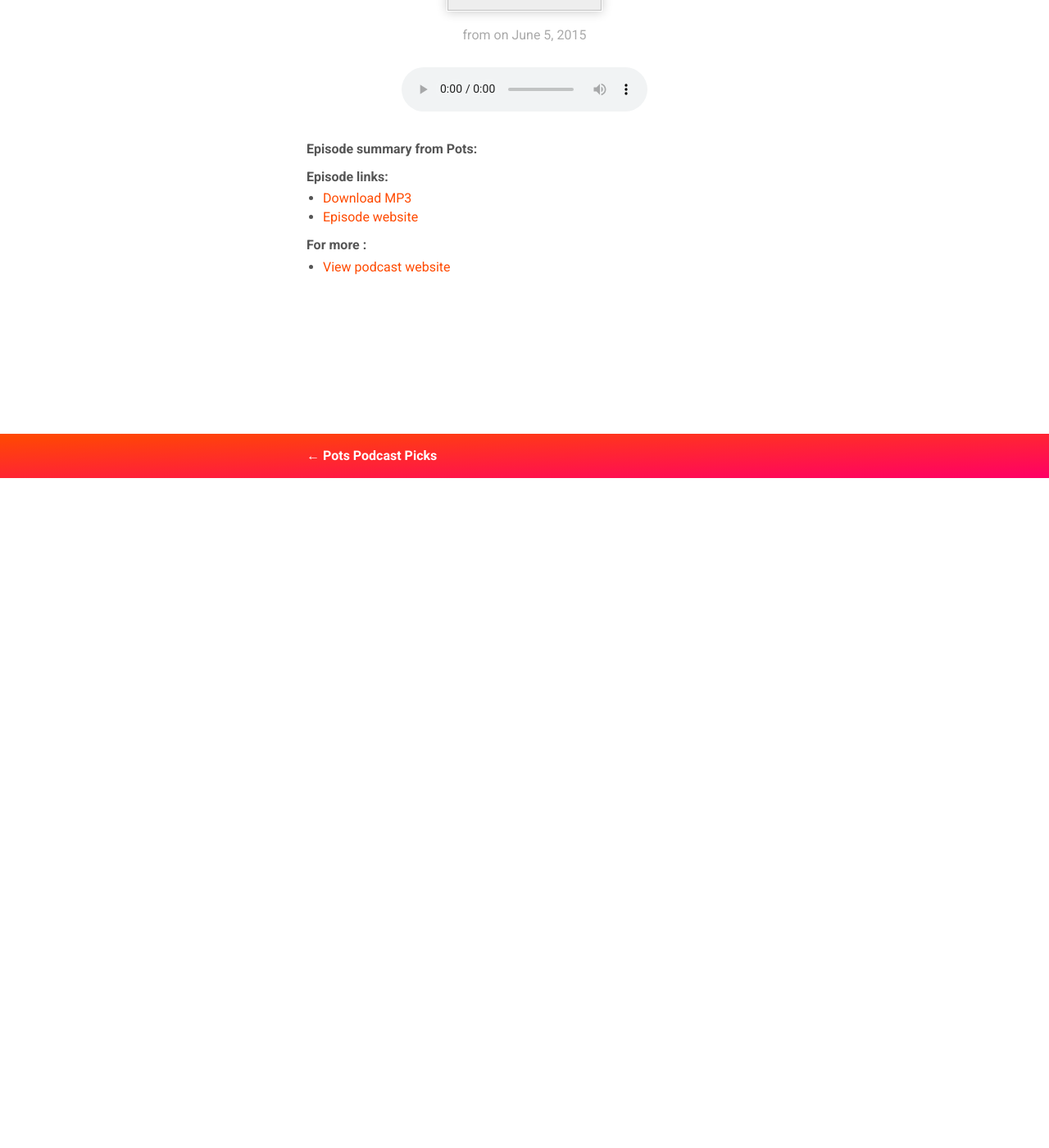
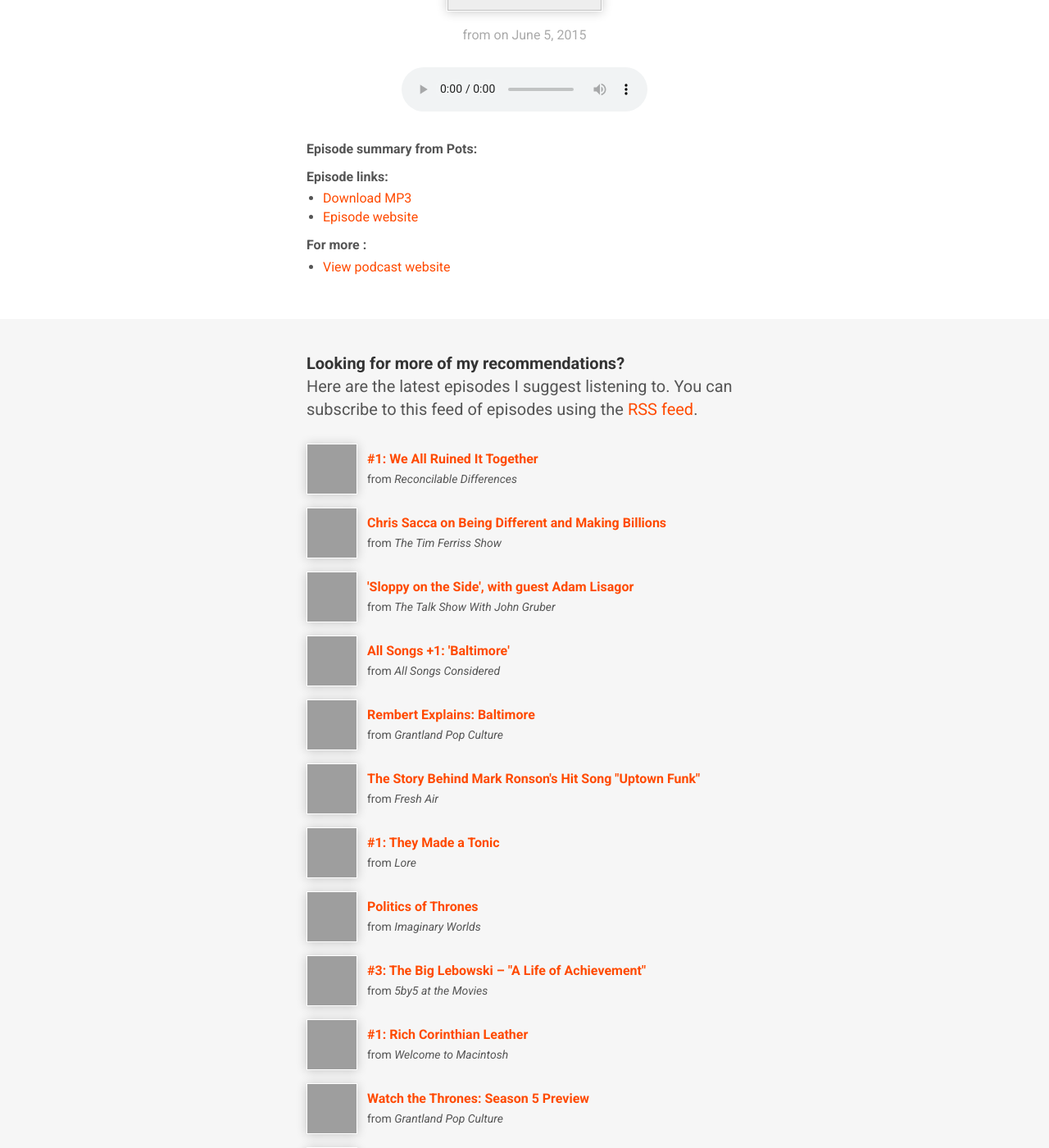
Before and after one commit to davidpots/podcasts, a Jekyll site: the page built from _episodes/2014-12-31--talk-show-john-gruber--106-star-wars-holiday-spectacular.md, in a window 1280 px wide and 1400 px high, scrolled down 270 px. Shown: the whole window at 82% size. Built offline with Jekyll 4.4.1, drawn with Linux system fonts in a browser that asks for light colours; nearby versions of some CDN libraries; before the commit the page ends 900 px from its top, so only the background shows below that; some of the changed text lies outside the part shown; grey boxes are pictures that could not be loaded.

Commit message:
Adds list of eps to episode page

```diff
--- a/_layouts/episode.html
+++ b/_layouts/episode.html
@@ -10,7 +10,6 @@
   {% assign podcast_data = site.podcasts | where:"title", episode.podcast %}
   {% assign podcast = podcast_data | first %}
 
-  <div style="margin-bottom: 12rem;">
   <p class="center mbs">
     <img src="{{ podcast.url-thumbnail }}" width="188" style="width: 188px; height: 188px; background: #eee; border: 1px solid white; box-shadow: 0px 1px 12px rgba(0,0,0,0.2)" />
   </p>
@@ -55,5 +54,3 @@
     {% endif %}
     <li><a href="{{ podcast.url-web }}">View podcast website</a></li>
   </ul>
-
-  </div>
--- a/_layouts/page.html
+++ b/_layouts/page.html
@@ -7,17 +7,43 @@
 
     {% include header.html %}
 
-    <section class="masthead pvm mbxl">
+    <section class="masthead pvm">
       <div class="container--col-6">
         <p class="color--white man strong"><a class="color--white" href="/">&larr; Pots Podcast Picks</a></p>
       </div>
     </section>
 
-    <div class="container--col-6">
+    <div class="container--col-6 pvxl">
 
       {{ content }}
 
     </div>
+
+    <section class="bg--gray-lightest pvxl">
+      <div class="container--col-6">
+        <p class="h3"><strong class="block">Looking for more of my recommendations?</strong>Here are the latest episodes I suggest listening to. You can subscribe to this feed of episodes using the <a href="{{ site.baseurl }}/rss.rss">RSS feed</a>.</p>
+
+        {% for episode in site.episodes reversed %}
+
+          {% assign podcast_data = site.podcasts | where:"title", episode.podcast %}
+          {% assign podcast = podcast_data | first %}
+
+          <div class="mbm clearfix">
+            <img class="left mrs" src="{{ podcast.url-thumbnail }}" style="width: 60px; height: 60px; background: #eee; border: 1px solid white; box-shadow: 0px 1px 12px rgba(0,0,0,0.2)" />
+            <p class="bold mbxxs mtxs"><a href="{{ episode.url }}">{{ episode.title }}</a></p>
+            <p class="small mbn">from <em>{{ podcast.title }}</em></p>
+          </div>
+
+        {% endfor %}
+
+
+
+
+
+
+
+      </div>
+    </section>
 
     <section class="masthead pvm">
       <div class="container--col-6">
```
Lines whose indentation alone changed are shown as unchanged.
